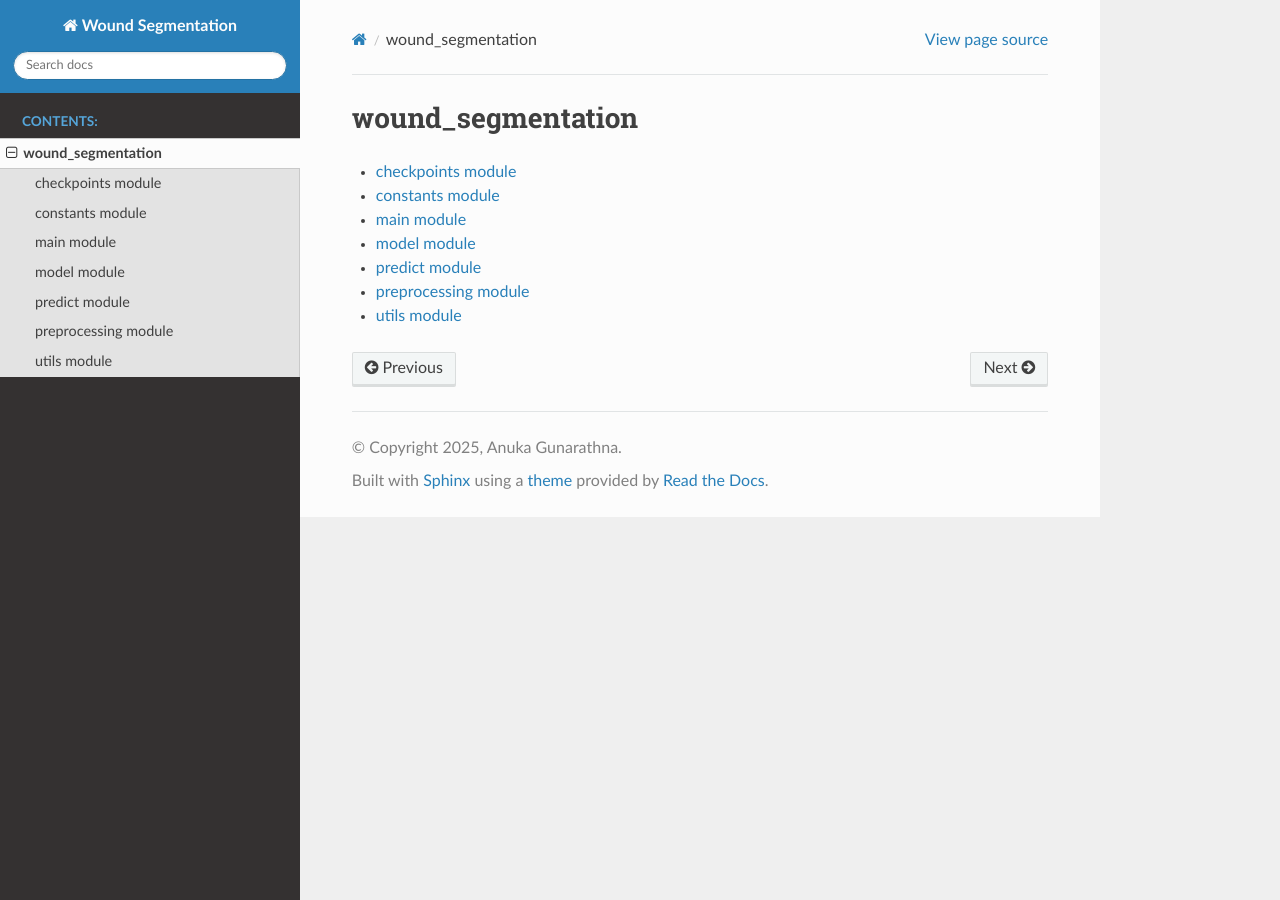
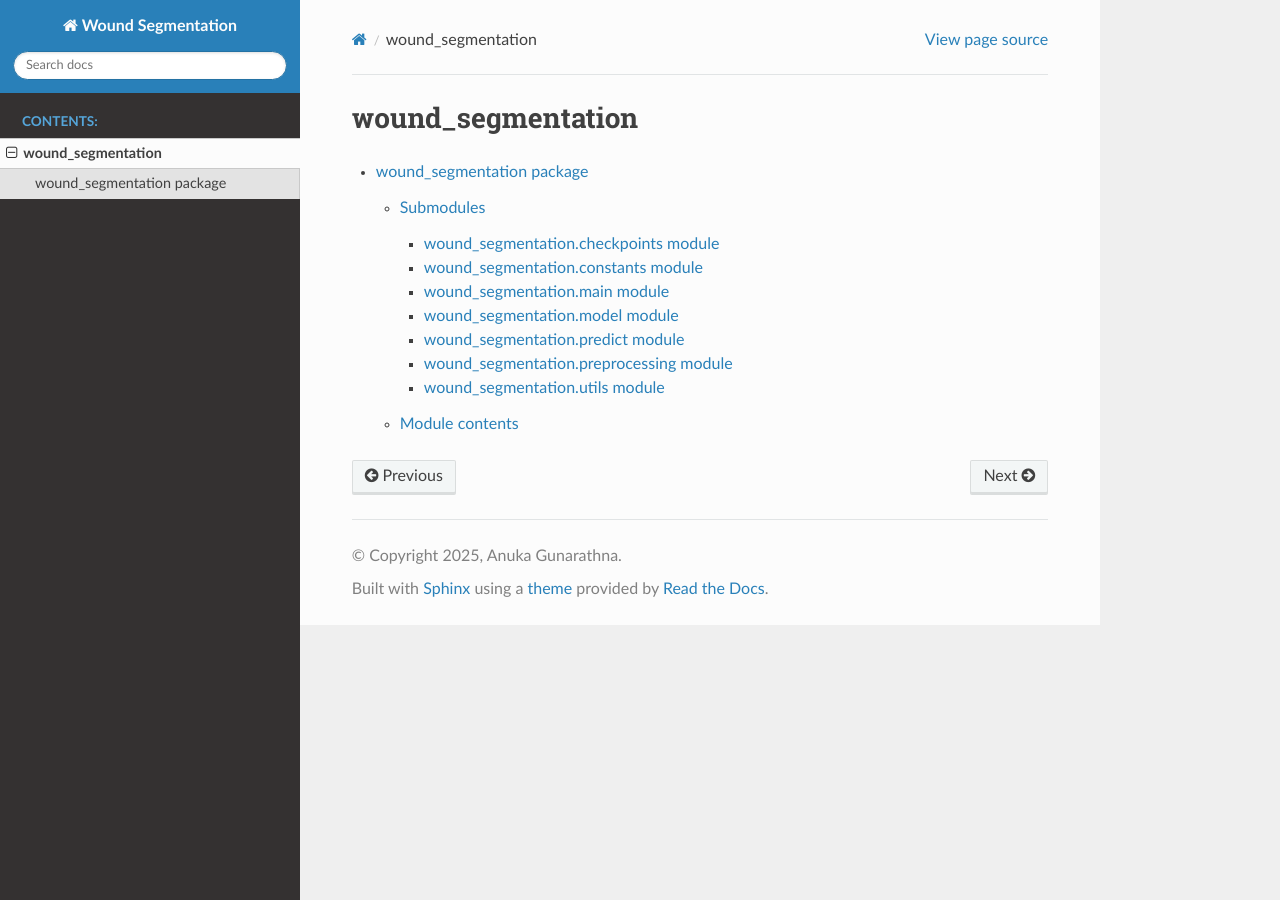
Before and after one commit to AnukaGunarathna/Wound-Segmentation, a Sphinx documentation site: the page built from docs/source/modules.rst, in a window 1280 px wide. Built offline with Sphinx 7.4.7 and the Read the Docs theme 3.1.0, drawn with Linux system fonts in a browser that asks for light colours.

Commit message:
Streamlined documentation navigation.

```diff
--- a/docs/source/conf.py
+++ b/docs/source/conf.py
@@ -8,7 +8,7 @@
 import os
 import sys
 
-sys.path.insert(0, os.path.abspath("../../wound_segmentation"))
+sys.path.insert(0, os.path.abspath("../.."))
 
 project = "Wound Segmentation"
 copyright = "2025, Anuka Gunarathna"
@@ -24,7 +24,13 @@ extensions = [
     "sphinx_rtd_theme",
     "myst_parser",  # only if using markdown in docs
 ]
-
+autodoc_mock_imports = [
+    "tensorflow",
+    "numpy",
+    "cv2",  # OpenCV
+    "gdown",
+    "matplotlib",
+]
 autodoc_member_order = "bysource"
 
 templates_path = ["_templates"]
--- a/docs/source/modules.rst
+++ b/docs/source/modules.rst
@@ -4,10 +4,4 @@ wound_segmentation
 .. toctree::
    :maxdepth: 4
 
-   checkpoints
-   constants
-   main
-   model
-   predict
-   preprocessing
-   utils
+   wound_segmentation
--- /dev/null
+++ b/docs/source/wound_segmentation.checkpoints.rst
@@ -0,0 +1,7 @@
+wound\_segmentation.checkpoints module
+======================================
+
+.. automodule:: wound_segmentation.checkpoints
+   :members:
+   :show-inheritance:
+   :undoc-members:
--- /dev/null
+++ b/docs/source/wound_segmentation.constants.rst
@@ -0,0 +1,7 @@
+wound\_segmentation.constants module
+====================================
+
+.. automodule:: wound_segmentation.constants
+   :members:
+   :show-inheritance:
+   :undoc-members:
--- /dev/null
+++ b/docs/source/wound_segmentation.main.rst
@@ -0,0 +1,7 @@
+wound\_segmentation.main module
+===============================
+
+.. automodule:: wound_segmentation.main
+   :members:
+   :show-inheritance:
+   :undoc-members:
--- /dev/null
+++ b/docs/source/wound_segmentation.model.rst
@@ -0,0 +1,7 @@
+wound\_segmentation.model module
+================================
+
+.. automodule:: wound_segmentation.model
+   :members:
+   :show-inheritance:
+   :undoc-members:
--- /dev/null
+++ b/docs/source/wound_segmentation.predict.rst
@@ -0,0 +1,7 @@
+wound\_segmentation.predict module
+==================================
+
+.. automodule:: wound_segmentation.predict
+   :members:
+   :show-inheritance:
+   :undoc-members:
--- /dev/null
+++ b/docs/source/wound_segmentation.preprocessing.rst
@@ -0,0 +1,7 @@
+wound\_segmentation.preprocessing module
+========================================
+
+.. automodule:: wound_segmentation.preprocessing
+   :members:
+   :show-inheritance:
+   :undoc-members:
--- /dev/null
+++ b/docs/source/wound_segmentation.rst
@@ -0,0 +1,24 @@
+wound\_segmentation package
+===========================
+
+Submodules
+----------
+
+.. toctree::
+   :maxdepth: 4
+
+   wound_segmentation.checkpoints
+   wound_segmentation.constants
+   wound_segmentation.main
+   wound_segmentation.model
+   wound_segmentation.predict
+   wound_segmentation.preprocessing
+   wound_segmentation.utils
+
+Module contents
+---------------
+
+.. automodule:: wound_segmentation
+   :members:
+   :show-inheritance:
+   :undoc-members:
--- /dev/null
+++ b/docs/source/wound_segmentation.utils.rst
@@ -0,0 +1,7 @@
+wound\_segmentation.utils module
+================================
+
+.. automodule:: wound_segmentation.utils
+   :members:
+   :show-inheritance:
+   :undoc-members:
```
Also changed, not shown: docs/source/checkpoints.rst (deleted, +0 -7 lines), docs/source/constants.rst (deleted, +0 -7 lines), docs/source/main.rst (deleted, +0 -7 lines), docs/source/model.rst (deleted, +0 -7 lines), docs/source/predict.rst (deleted, +0 -7 lines), docs/source/preprocessing.rst (deleted, +0 -7 lines), docs/source/utils.rst (deleted, +0 -7 lines).
